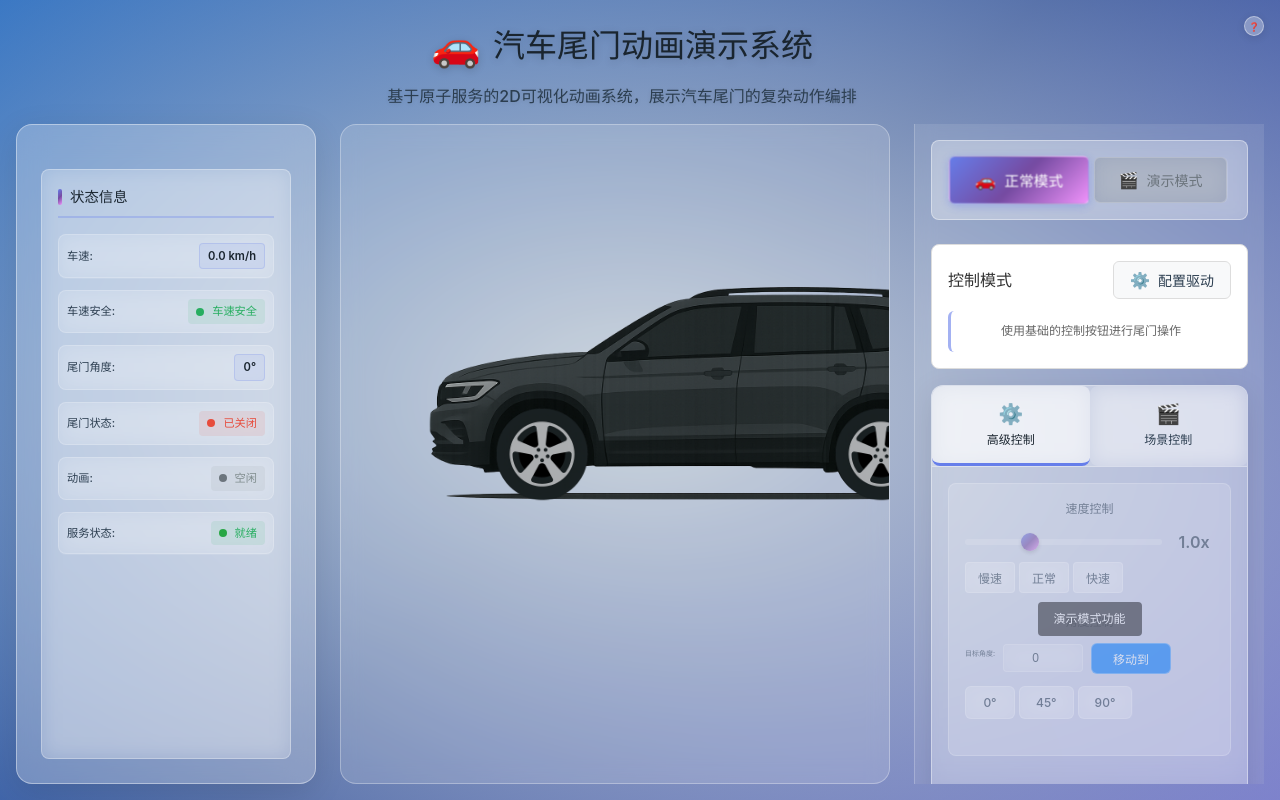
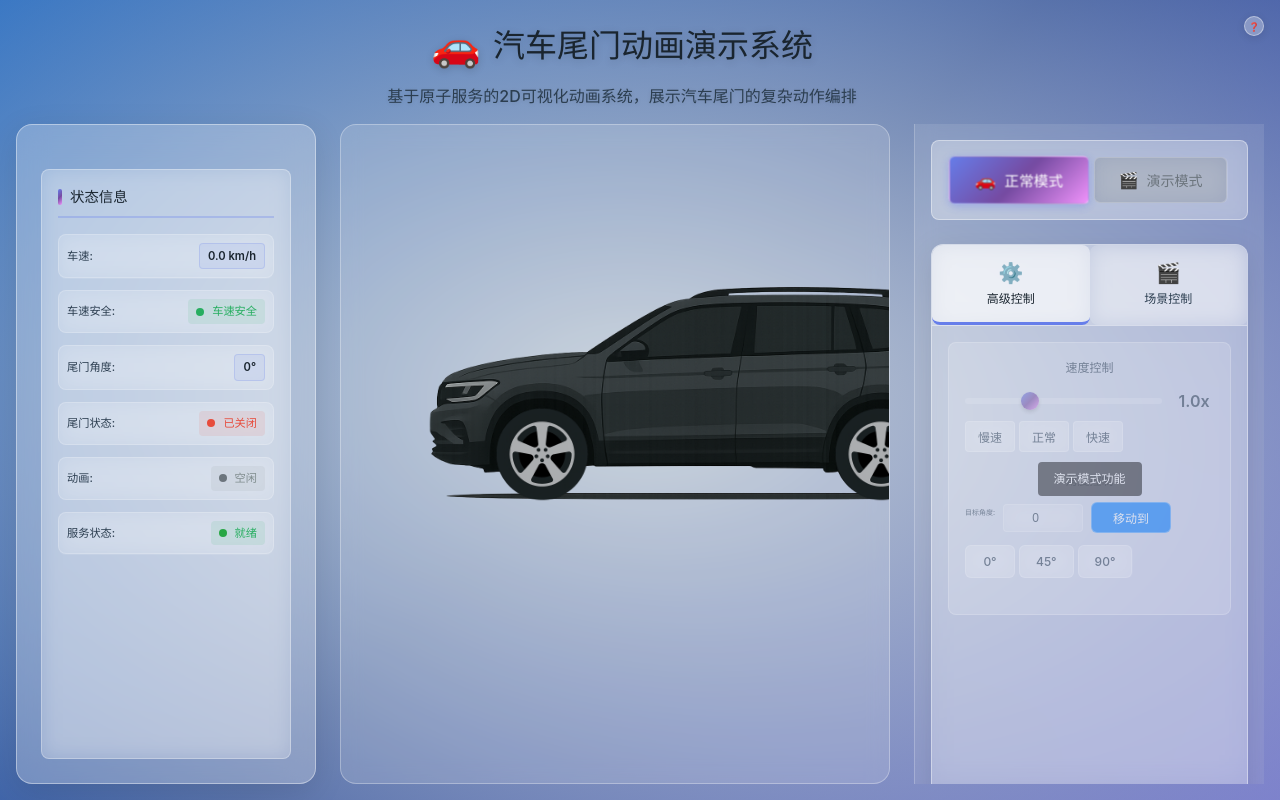
Before and after one commit to yyxxrr739/scratch4llm, a React (Vite) app: page / in a window 1280 px wide. Built offline with nearby package versions, Linux system fonts and the light colour scheme.

Commit message:
bugfix: 删除多余的控制模式组件

```diff
--- a/src/components/ActionControls/ActionControls.css
+++ b/src/components/ActionControls/ActionControls.css
@@ -1610,65 +1610,6 @@
   font-weight: 500;
 }
 
-/* 控制模式切换样式 */
-.control-mode-toggle {
-  background: white;
-  border: 1px solid #ddd;
-  border-radius: 8px;
-  padding: 1rem;
-  margin-bottom: 1rem;
-}
-
-.toggle-header {
-  display: flex;
-  justify-content: space-between;
-  align-items: center;
-  margin-bottom: 0.5rem;
-}
-
-.toggle-header h3 {
-  margin: 0;
-  color: #333;
-  font-size: 16px;
-}
-
-.mode-switch-btn {
-  display: flex;
-  align-items: center;
-  gap: 0.5rem;
-  background: #f8f9fa;
-  border: 1px solid #ddd;
-  border-radius: 6px;
-  padding: 0.5rem 1rem;
-  cursor: pointer;
-  transition: all 0.2s;
-}
-
-.mode-switch-btn:hover {
-  background: #e9ecef;
-}
-
-.mode-switch-btn.active {
-  background: #007bff;
-  color: white;
-  border-color: #007bff;
-}
-
-.mode-icon {
-  font-size: 16px;
-}
-
-.mode-text {
-  font-size: 14px;
-  font-weight: 500;
-}
-
-.mode-description {
-  font-size: 12px;
-  color: #666;
-  line-height: 1.4;
-}
-
 /* 标题徽章样式 */
 .config-badge {
   background: #007bff;
@@ -1684,34 +1625,3 @@
   color: #007bff;
   font-weight: 500;
 }
-
-/* 响应式设计 */
-@media (max-width: 768px) {
-  .configurable-controls {
-    padding: 0.5rem;
-  }
-
-  .selection-section {
-    flex-direction: column;
-  }
-
-  .category-selector,
-  .config-selector {
-    min-width: auto;
-  }
-
-  .control-buttons {
-    flex-direction: column;
-  }
-
-  .toggle-header {
-    flex-direction: column;
-    align-items: flex-start;
-    gap: 0.5rem;
-  }
-
-  .mode-switch-btn {
-    width: 100%;
-    justify-content: center;
-  }
-}
--- a/src/components/AnimationManager.jsx
+++ b/src/components/AnimationManager.jsx
@@ -1,7 +1,6 @@
 import { useState, useEffect } from "react";
 import TailgateAnimation from "./animations/TailgateAnimation";
 import WheelControls from "./ActionControls/WheelControls";
-import ConfigurableControls from "./ActionControls/ConfigurableControls";
 import ModeToggle from "./ActionControls/ModeToggle";
 import HelpModal from "./HelpModal";
 import useWheelPhysicsEngine from "../hooks/useWheelPhysicsEngine";
@@ -15,9 +14,6 @@ const AnimationManager = () => {
 
   // 系统模式状态
   const [isDemoMode, setIsDemoMode] = useState(false);
-
-  // 控制模式状态 - 新增
-  const [controlMode, setControlMode] = useState('basic'); // 'basic' | 'configurable'
 
   // 使用新的物理引擎hook
   const {
@@ -82,11 +78,6 @@ const AnimationManager = () => {
     setIsDemoMode(!isDemoMode);
   };
 
-  // 控制模式切换处理函数 - 新增
-  const handleControlModeToggle = () => {
-    setControlMode(controlMode === 'basic' ? 'configurable' : 'basic');
-  };
-
   // 渲染控制面板
   const renderControlPanel = () => {
     return (
@@ -99,37 +90,8 @@ const AnimationManager = () => {
           isExecuting={tailgateState.isExecuting}
         />
 
-        {/* 控制模式切换 - 新增 */}
-        <div className="control-mode-toggle">
-          <div className="toggle-header">
-            <h3>控制模式</h3>
-            <button
-              className={`mode-switch-btn ${controlMode === 'configurable' ? 'active' : ''}`}
-              onClick={handleControlModeToggle}
-              title={`切换到${controlMode === 'basic' ? '配置驱动' : '基础'}控制模式`}
-            >
-              <span className="mode-icon">
-                {controlMode === 'basic' ? '⚙️' : '🎮'}
-              </span>
-              <span className="mode-text">
-                {controlMode === 'basic' ? '配置驱动' : '基础控制'}
-              </span>
-            </button>
-          </div>
-          <div className="mode-description">
-            {controlMode === 'basic'
-              ? '使用基础的控制按钮进行尾门操作'
-              : '使用配置化的动作序列进行复杂的尾门控制'
-            }
-          </div>
-        </div>
-
-        {/* 根据控制模式渲染不同的控制组件 */}
-        {controlMode === 'basic' ? (
-          <ActiveComponent onStateChange={setTailgateState} />
-        ) : (
-          <ConfigurableControls />
-        )}
+        {/* 渲染基础控制组件 */}
+        <ActiveComponent onStateChange={setTailgateState} />
       </div>
     );
   };
@@ -141,17 +103,9 @@ const AnimationManager = () => {
           <h1 className="title">
             <span className="title-icon">🚗</span>
             汽车尾门动画演示系统
-            {controlMode === 'configurable' && (
-              <span className="config-badge">配置驱动模式</span>
-            )}
           </h1>
           <p className="subtitle">
             基于原子服务的2D可视化动画系统，展示汽车尾门的复杂动作编排
-            {controlMode === 'configurable' && (
-              <span className="config-subtitle">
-                - 支持配置化的动作序列和事件驱动架构
-              </span>
-            )}
           </p>
         </div>
         <button
```
